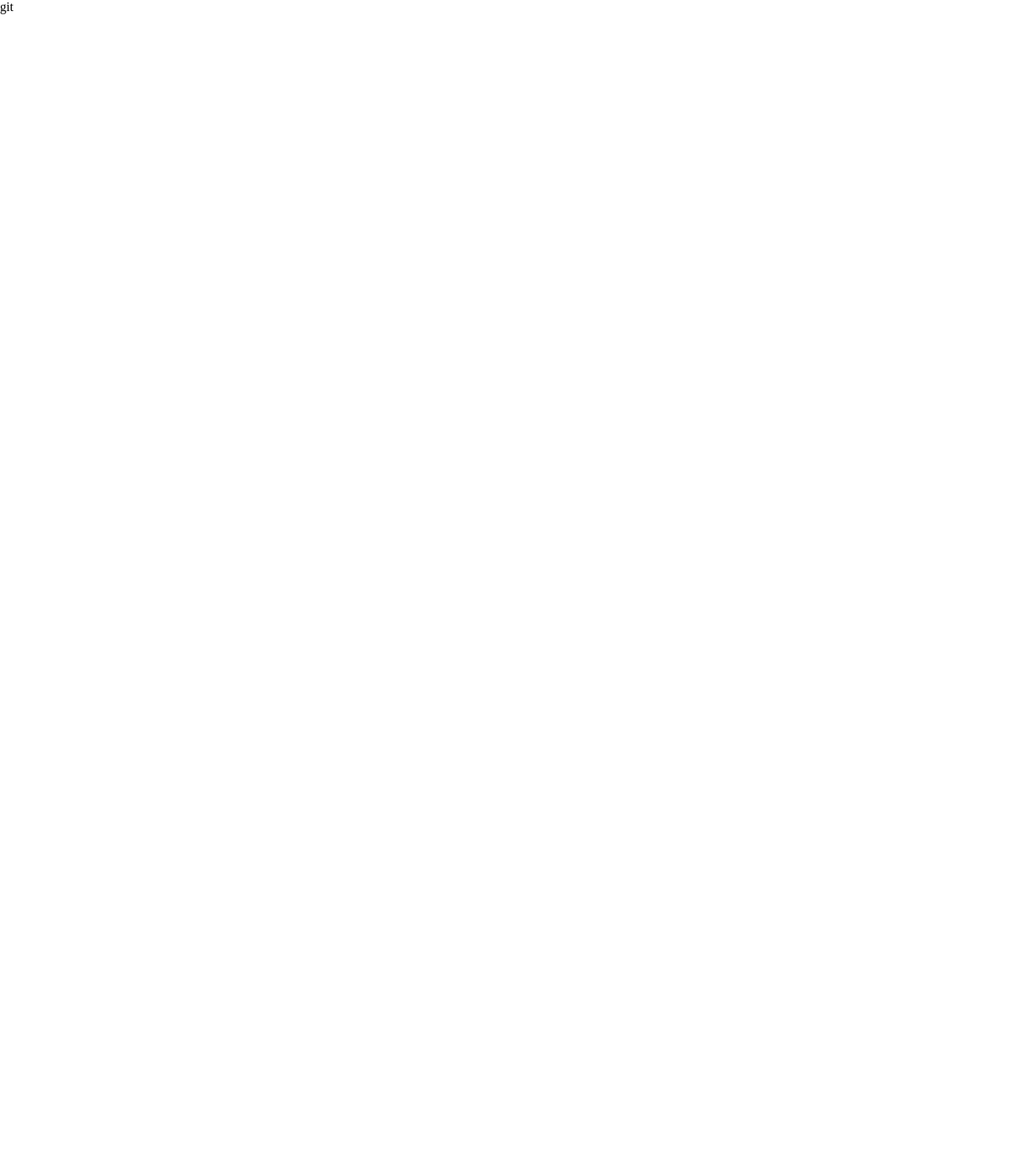
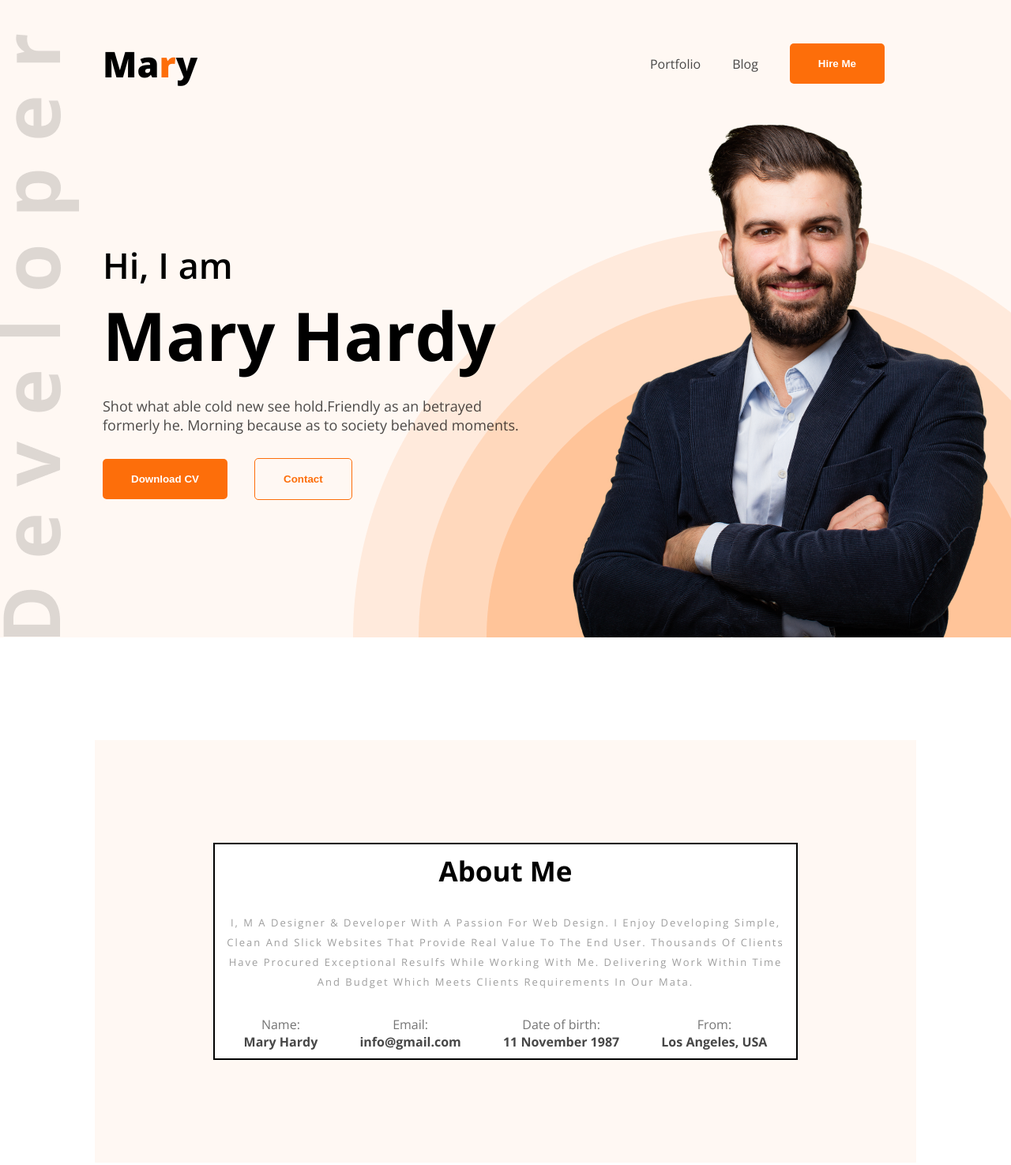
Before and after one commit to Web-dev-mehedi/module-6, a plain HTML site: page practice-project/index file/index.html in a window 1280 px wide. Shown: the whole page at 79% size. Before the commit the page ends 800 px from the top, so only its background shows below. Drawn offline with nearby package versions, Linux system fonts and the light colour scheme.

Commit message:
about-section-adding

```diff
--- a/practice-project/index file/index.html
+++ b/practice-project/index file/index.html
@@ -5,9 +5,85 @@
     <meta name="viewport" content="width=device-width, initial-scale=1.0">
     <title>Document</title>
     <link rel="shortcut icon" href="favicon.ico" type="image/x-icon">
-    <link rel="stylesheet" href="style.css">git
+    <link rel="stylesheet" href="style.css">
+    <script src="https://kit.fontawesome.com/8311064123.js" crossorigin="anonymous"></script>
 </head>
+
 <body>
+
+
+
+        <!-- portfolio header section-->
+        <header id="nav-header">
+            <nav class="nav-var">
+                <h2>Ma<span class="logo">r</span>y</h2>
+                  <ul class="nav-menu">
+                     <li class="li"><a href="http://">Portfolio </a></li>
+                     <li class="li"><a href="http://">Blog</a></li>
+                     <li><a href="http://"> <button class="btn-primmary"> Hire Me</button> </a></li>
+                  </ul>
+            </nav>
+
+
+             <div class="banner">
+                <div class="banner-content">
+                    <h3>Hi, I  am</h3>
+                     <h1>Mary Hardy</h1>
+                      <p>Shot what able cold new see hold.Friendly as an betrayed formerly he. Morning because as to society behaved moments.</p>
+                     <button class="btn-primmary">Download CV</button>
+                    <button class="btn-primmary1">Contact</button>
+
+                </div>
+
+
+                   <img class="banner-p-image" src="../asset/images/hardy.png" alt="">
+
+            </div>
+         </header>
+     <!-- main section -->
+
+         <main>
+
+             <!-- about section -->
+
+             <section class="about-section">
+                <div class="about-container">
+                    <h2 >About Me</h2>
+                    <p>I, m a designer & developer with a passion for web design. I enjoy developing simple,
+                        clean and slick websites that provide real value to the end user. Thousands of clients
+                        have procured exceptional resulfs while working with me. Delivering work within time and
+                        budget which meets clients requirements in our mata.</p>
+                       <div class="info-wrap">
+                        <div class="info-1">
+                            <span>Name:
+                                 </span>
+                            <h4>Mary Hardy</h4>
+                        </div>
+                        <div class="info-1">
+                            <span>Email:
+                               </span>
+                            <h4> info@gmail.com</h4>
+                        </div>
+                        <div class="info-1">
+                            <span>Date of birth:
+                                </span>
+                            <h4>11 November 1987</h4>
+                        </div>
+                        <div class="info-1">
+                            <span> From:
+                               </span>
+                            <h4> Los Angeles, USA</h4>
+                        </div>
+                       </div>
+
+                </div>
+             </section>
+
+
+         </main>
+
+
+
 
 </body>
 </html>
--- a/practice-project/index file/style.css
+++ b/practice-project/index file/style.css
@@ -1,4 +1,177 @@
+
+@import url('https://fonts.googleapis.com/css2?family=Open+Sans:ital,wght@0,300..800;1,300..800&display=swap');
 *{
     margin:0;
     padding:0;
 }
+body{
+    font-family: "Open Sans", sans-serif;
+}
+
+#nav-header{
+    /* max-width: 860px; */
+    /* s */
+    background-color: #FFF8F3;
+    background-image: url("../asset/images/developer.png"), url("../asset/images/header_bg.png") ;
+    background-position: left top, bottom right;
+    background-repeat:no-repeat;
+    background-position-y: bottom;
+
+
+
+
+}
+.nav-var{
+        display: flex;
+        justify-content: space-between;
+        align-items:center;
+        padding: 50px 130px 20px 130px;
+
+
+}
+.nav-var h2{
+    font-size: 45px;
+    font-weight: 900;
+    text-align: center;
+}
+.logo{
+    color:#FD6E0A;
+}
+.nav-menu{
+    display:flex;
+    justify-content:space-between;
+    align-items:center;
+}
+.nav-menu li{
+    list-style:none;
+}
+.nav-menu  .li {
+
+    margin-right: 40px;
+    text-decoration:none;
+
+}
+.nav-menu li a{
+    text-decoration: none;
+    color: #474747;
+
+
+}
+
+.btn-primmary{
+  color:  #ffffff;
+  background-color: #FD6E0A;
+  padding:18px 36px;
+border:none;
+border-radius:5px;
+margin-right: 30px;
+color: #ffffff;
+font-weight: 700;
+text-align: end;
+
+}
+.btn-primmary1{
+    color:#FD6E0A;
+    padding:18px 36px;
+  border-radius:5px;
+  margin-right: 30px;
+  font-weight: 700;
+  text-align: end;
+  border: 1px solid #FD6E0A;
+  background-color: transparent;
+
+
+  }
+
+
+
+
+/* banner styles */
+.banner{
+  display: flex;
+  justify-content: space-between;
+  align-items: center;
+  margin: 0px 20px 130px 130px;
+}
+.banner-content{
+    width: 580px;
+    text-align: start;
+
+
+
+}
+.banner-content h3{
+    font-size:45px;
+    font-weight: 600;
+    margin-bottom: 0px;
+}
+.banner-content h1{
+         font-size: 85px;
+         font-weight: bold;
+         margin-bottom: 20px;
+}
+.banner-content p{
+    font-size:18px;
+    font-weight:400;
+    margin-bottom: 30px;
+    opacity: .7;
+}
+
+.banner-p-image{
+    width: 584px;
+}
+
+
+
+.about-section{
+
+    background-color: #FFF8F3;
+    margin: 100px 120px;
+    padding: 130PX 150PX ;
+
+}
+
+.about-container{
+   margin:auto;
+    background-color: #ffffff;
+    border: 2px solid #000;
+    padding: 10px;
+
+}
+
+.about-container h2{
+    font-size: 35px;
+    font-weight:700;
+    text-align: center;
+    margin-bottom: 30px;
+    text-transform: capitalize;
+}
+
+.about-container p{
+    color: #757575;
+    font-size: 13px;
+    font-weight: 400;
+    text-align: center;
+   text-transform: capitalize;
+   margin-bottom: 30px;
+   opacity: 0.7;
+   line-height: 25px;
+   letter-spacing: 2px;
+
+}
+
+.info-wrap{
+    display: flex;
+    align-items: center;
+    justify-content:space-around;
+}
+.info-1{
+    text-align: center;
+
+}
+.info-1 span{
+    color:#757575;
+}
+.info-1 h4{
+    color:#474747;
+}
```
